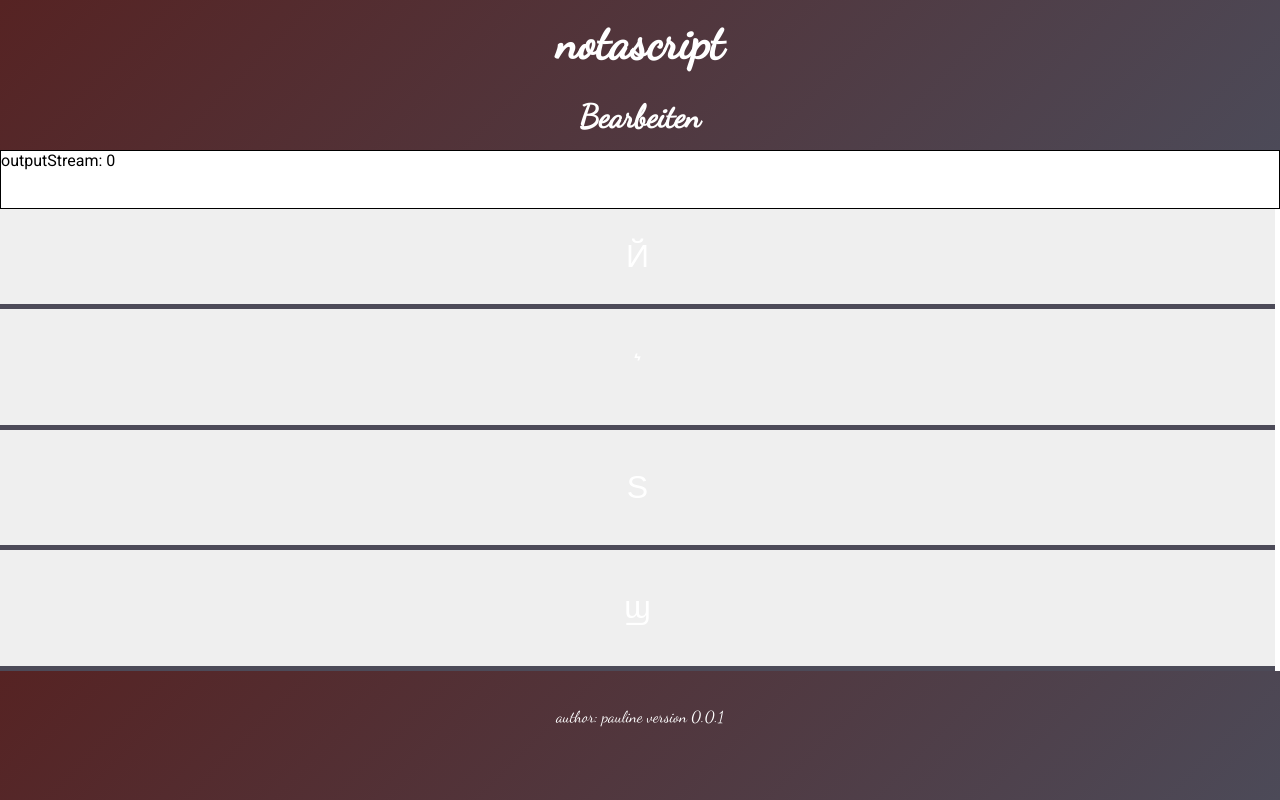
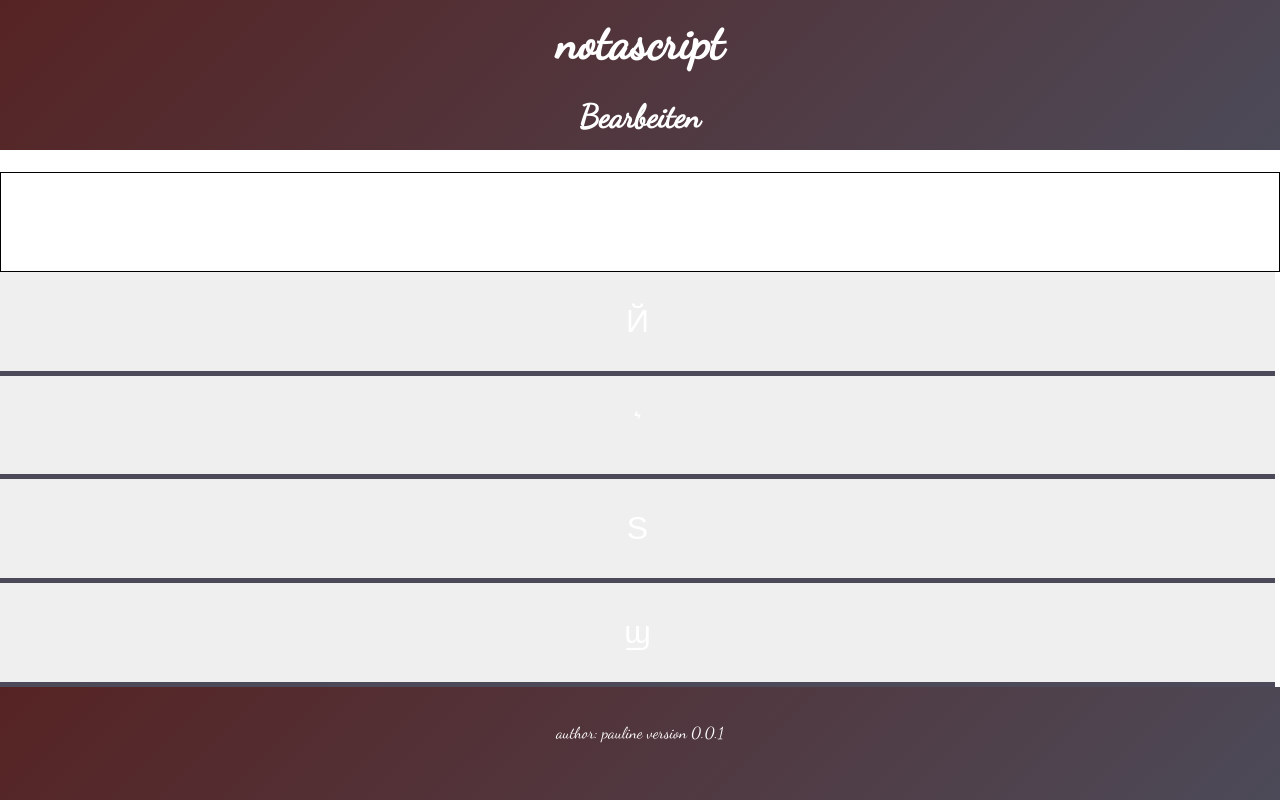
Before and after one commit to PLN-SHAH/notascript, a React (Create React App) app in the folder notascript/: page / in a window 1280 px wide. Built offline with nearby package versions, Linux system fonts and the light colour scheme.

Commit message:
finish chunking

```diff
--- a/notascript/src/App.js
+++ b/notascript/src/App.js
@@ -22,6 +22,7 @@ const StyledOutput = styled.section`
   max-width: 100vw;
   border: 1px solid black;
   word-break: break-all;
+  font-size: 3em;
 `;
 
 export default class App extends Component {
@@ -37,17 +38,11 @@ export default class App extends Component {
       actualSign: content,
       outputStream: [...this.state.outputStream, content]
     });
+    if (this.state.outputStream.length % 4 === 0) {
+      //console.log("outputStream: mod 4  ", outputStream);
+      this.sliceArray(this.state.outputStream);
+    }
   };
-
-  componentDidUpdate() {
-    const outputStream = this.state.outputStream;
-
-    //save every 9 item array in cache
-    if (outputStream.length % 4 === 0) {
-      //console.log("outputStream: mod 4  ", outputStream);
-      this.sliceArray(outputStream);
-    }
-  }
 
   sliceArray(array) {
     let slicedArray = [];
@@ -56,19 +51,18 @@ export default class App extends Component {
     for (let i = 0; i < array.length; i += 4) {
       slicedArray.push(array.slice(i, i + 4));
     }
+    console.log(slicedArray, "sliced array");
 
-    console.log(slicedArray, "sliced array function");
+    console.log(this.state.outputStream);
+    return slicedArray;
   }
 
   render() {
-    console.log(this.state, "this state");
     return (
       <main>
         <Header />
-        <StyledOutput>
-          outputStream: {this.state.outputStream.length} <br />
-          {this.state.outputStream}
-        </StyledOutput>
+        <div>{this.slicedArray}</div>
+        <StyledOutput>{this.state.outputStream}</StyledOutput>
         <StyledButton onClick={this.handleClick}>&#1049;</StyledButton>
         <StyledButton onClick={this.handleClick}>&#859;</StyledButton>
         <StyledButton onClick={this.handleClick}>&#1029;</StyledButton>
```
